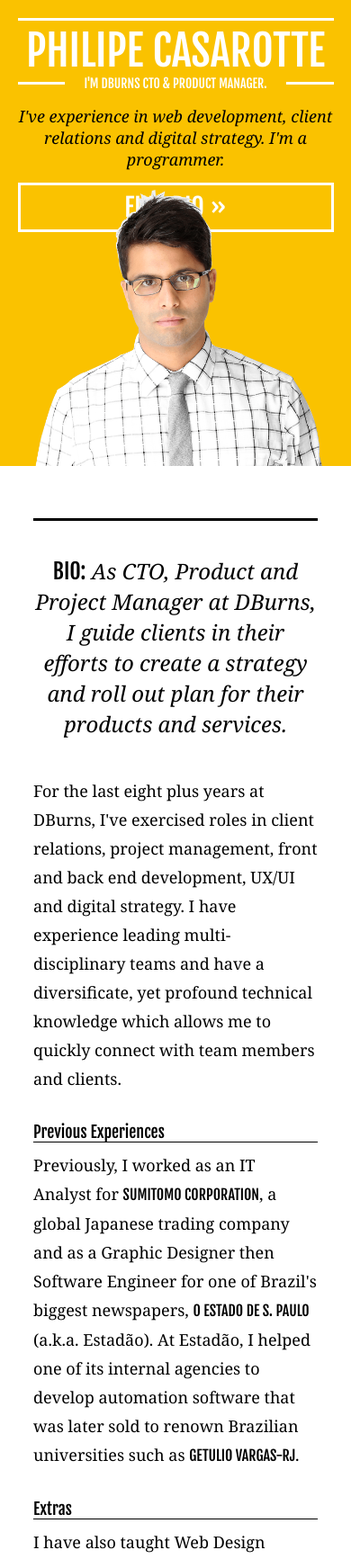
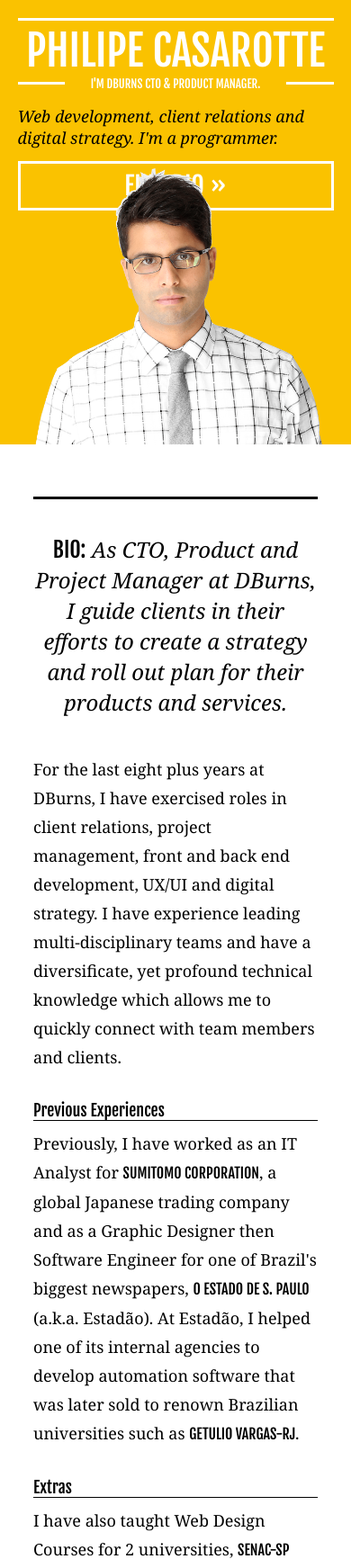
Before and after one commit to philipecasarotte/my-site, a PHP site: page / in a window 390 px wide. Shown: the top 1733 px of the page at 90% size. Run offline with PHP 8.4, Linux system fonts and the light colour scheme; some libraries are stand-ins or nearby versions.

Commit message:
fix text and css for iphone on stats section

```diff
--- a/index.html
+++ b/index.html
@@ -25,7 +25,7 @@
 					Philipe <s>Tauk</s> Casarotte
 					<small>I'm <a href="http://www.dburnsdesign.com/about-us#our-team">DBurns CTO &amp; Product Manager</a>.</small>
 				</h1>
-				<p>I've experience in web development, client relations and digital strategy. I'm a programmer.</p>
+				<p>Web development, client relations and digital strategy. I'm a programmer.</p>
 				<button rel="#bio">FULL BIO &raquo;</button>
 				<a href="#bio" class="animated infinite bounce" rel="#bio">
 					<i class="fa fa-angle-down"></i>
@@ -39,9 +39,9 @@
 		<section id="bio">
 			<p class="intro"><big><strong>Bio:</strong> As CTO, Product and Project Manager at DBurns, I guide clients in their efforts to create a strategy and roll out plan for their products and services.</big></p>
 			<div>
-				<p>For the last eight plus years at DBurns, I've exercised roles in client relations, project management, front and back end development, UX/UI and digital strategy. I have experience leading multi-disciplinary teams and have a diversificate, yet profound technical knowledge which allows me to quickly connect with team members and clients.</p>
+				<p>For the last eight plus years at DBurns, I have exercised roles in client relations, project management, front and back end development, UX/UI and digital strategy. I have experience leading multi-disciplinary teams and have a diversificate, yet profound technical knowledge which allows me to quickly connect with team members and clients.</p>
 				<h3>Previous Experiences</h3>
-				<p>Previously, I worked as an IT Analyst for <a href="http://en.wikipedia.org/wiki/Sumitomo_Corporation">Sumitomo Corporation</a>, a global Japanese trading company and as a Graphic Designer then Software Engineer for one of Brazil's biggest newspapers, <a href="http://en.wikipedia.org/wiki/O_Estado_de_S._Paulo">O Estado de S. Paulo</a> (a.k.a. Estadão). At Estadão, I helped one of its internal agencies to develop automation software that was later sold to renown Brazilian universities such as <a href="http://en.wikipedia.org/wiki/FGV_Direito_Rio">Getulio Vargas-RJ</a>.</p>
+				<p>Previously, I have worked as an IT Analyst for <a href="http://en.wikipedia.org/wiki/Sumitomo_Corporation">Sumitomo Corporation</a>, a global Japanese trading company and as a Graphic Designer then Software Engineer for one of Brazil's biggest newspapers, <a href="http://en.wikipedia.org/wiki/O_Estado_de_S._Paulo">O Estado de S. Paulo</a> (a.k.a. Estadão). At Estadão, I helped one of its internal agencies to develop automation software that was later sold to renown Brazilian universities such as <a href="http://en.wikipedia.org/wiki/FGV_Direito_Rio">Getulio Vargas-RJ</a>.</p>
 				<h3>Extras</h3>
 				<p>I have also taught Web Design Courses for 2 universities, <a href="http://www.sp.senac.br/"  hreflang="pt-BR">SENAC-SP</a> and <a href="http://pt.wikipedia.org/wiki/Faculdade_Santa_Marcelina" alt="FASM-SP (pt-BR)" title="FASM-SP (pt-BR)" hreflang="pt-BR">FASM-SP</a>. My work has won recognition from Webby and W3 Awards. I also hold a B.A. in Digital Media from <a href="http://en.wikipedia.org/wiki/Pontif%C3%ADcia_Universidade_Cat%C3%B3lica_de_S%C3%A3o_Paulo">PUC-SP</a>.</p>
 			</div>
@@ -103,7 +103,7 @@
 		</section>
 		<section id="stats">
 			<h2>Experience in Numbers</h2>
-			<p>Over the years, I've been involved in more than 450 digital projects. Here are some quick stats on my roles on these projects.</p>
+			<p>Over the years, I have been involved in more than 450 digital projects. Here are some quick stats on my roles on these projects.</p>
 			<ul>
 				<li>
 					<i class="icon-rubydiamond"></i>
--- a/stylesheets/default.css
+++ b/stylesheets/default.css
@@ -53,7 +53,7 @@ header div.intro a.animated:hover span, header div.intro a.animated:hover span s
 #bio h3 {border-bottom:1px solid black;-}
 #bio p a {font-size:16px;}
 
-#recent-work {background:url(../images/desk-angle.jpg) fixed center top;background-size:cover;color:white;position:relative;float:left;width:100%;height:auto;text-align:center;}
+#recent-work {background:url(../images/desk-angle.jpg) center top;background-attachment:fixed;background-size:cover;color:white;position:relative;float:left;width:100%;height:auto;text-align:center;}
 #recent-work h2 {border-color:white;}
 #recent-work h2 a {font-family:Georgia, "Times New Roman", Times, serif;text-transform:lowercase;font-style:italic;background-color:#FAC200;color:black;}
 #recent-work h2 a:hover {color:white;}
@@ -126,11 +126,6 @@ footer nav a {display:inline;text-decoration:none;}
 @media only screen and (max-width:960px){
 	nav.breadcrumb {right:0.8em;}
 
-/*	h1 {font-size:40px;}
-	h2 {font-size:20px;text-align:center;width:90%;}
-	h3 {font-size:18px;}
-	#bio p.intro, #recent-work p, #stats p {width:90%;}*/
-
 	section {padding:10%;}
 
 	header.flexbox {display:-webkit-block;display:-ms-block;display:block;overflow:hidden;}
@@ -147,6 +142,7 @@ footer nav a {display:inline;text-decoration:none;}
 	#bio p.intro {width:90%;}
 	#bio div {-webkit-column-count:1;-moz-column-count:1;column-count:1;width:90%;margin:0 auto;}
 
+	#recent-work {background-attachment:scroll;}
 	#recent-work p {width:100%;}
 	#recent-work img {width:40%;}
 
@@ -185,15 +181,16 @@ footer nav a {display:inline;text-decoration:none;}
 	header div {width:100%;height:auto;float:left;flex:none;position:relative;height:240px;}
 	header div img {width:100%;height:auto;position:absolute;bottom:-60%;left:2%;}
 	header div.intro {width:100%;float:left;}
-	header div.intro p {font-size:18px;line-height:24px;margin-bottom:0;text-align:center;}
+	header div.intro p {font-size:18px;line-height:24px;margin-bottom:0;text-align:left;}
 	header div.intro button {width:100%;font-size:28px;}
-	header div.intro h1 small {font-size:14px;width:70%;margin-left:-10%;bottom:-15%;}
+	header div.intro h1 small {font-size:13px;width:70%;margin-left:-10%;bottom:-15%;}
 	header div.intro a.animated {display:none}
 
 	#bio {padding-top:15%;}
 	#bio p.intro {font-size:20px;line-height:32px;width:90%;}
 	#bio div {-webkit-column-count:1;-moz-column-count:1;column-count:1;width:90%;margin:0 auto;}
 
+	#recent-work {background-attachment:scroll;}
 	#recent-work p {display:none;}
 	#recent-work img {width:80%;}
 
@@ -204,7 +201,7 @@ footer nav a {display:inline;text-decoration:none;}
 	#stats p {display:none;}
 	#stats li {width:50%;margin-bottom:3em;font-size:1em;}
 	#stats li i {font-size:4em;}
-	#stats li big {font-size:4em}
+	#stats li big {font-size:4em;margin-bottom:0.1em;}
 	#stats li small {font-size:1em;}
 	#stats li:hover {margin-top:0;}
 	#stats li:hover i {font-size:4em;color:black;}
```
Also changed, not shown: other parts of index.html (+10 -12 lines).
